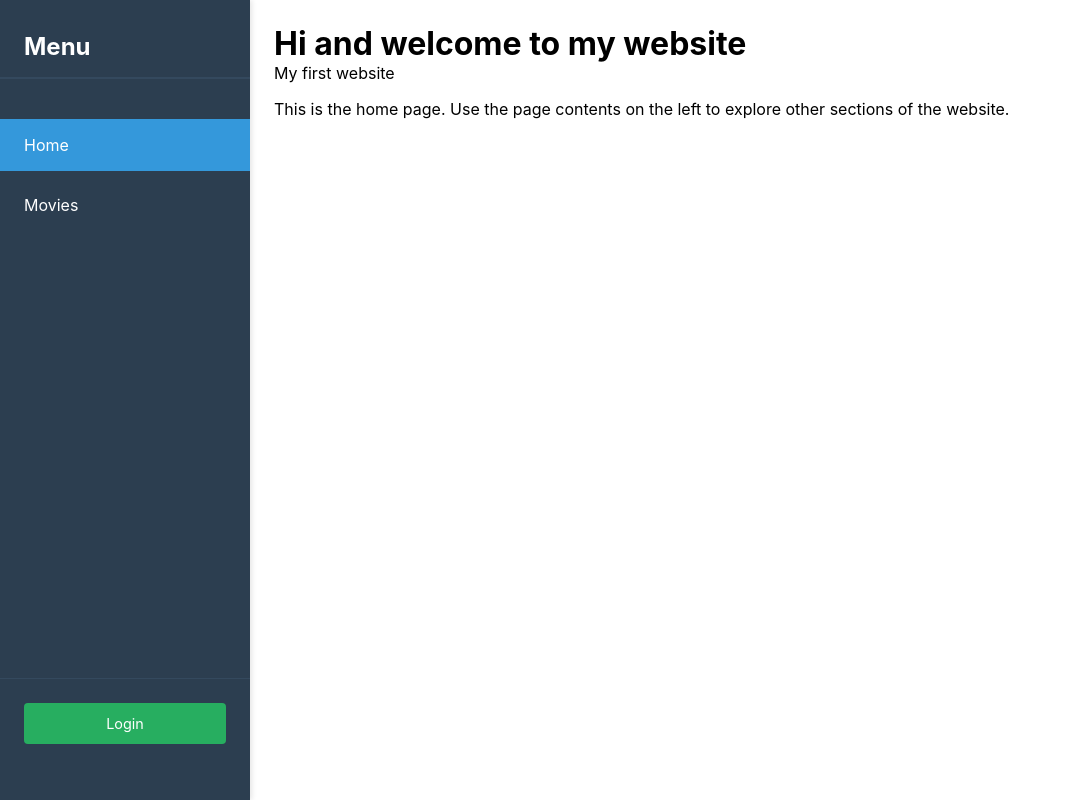
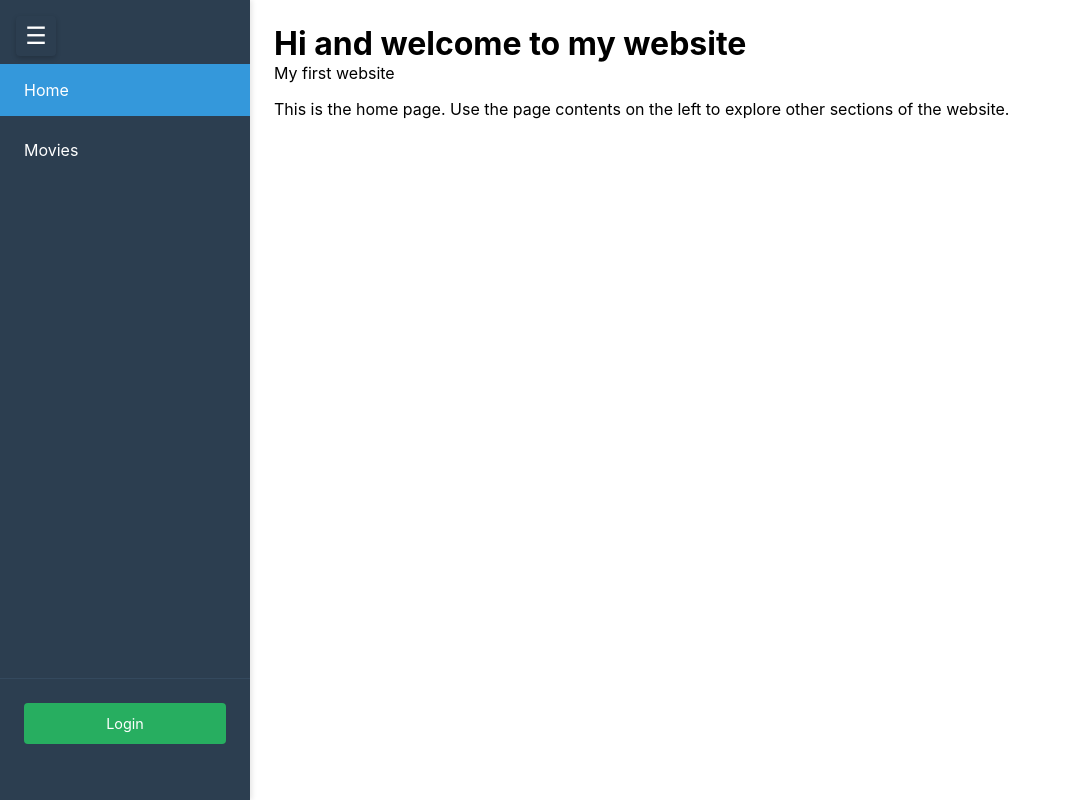
Before and after one commit to kacper-mlodkowski/kacper-mlodkowski.github.io, a Next.js app: page / in a window 1280 px wide. Shown: the whole page, without its empty margins (0-1071 px from the left). Built offline with nearby package versions, Linux system fonts and the light colour scheme; no server answers.

Commit message:
navbar can now be hidden

```diff
--- a/components/Layout.tsx
+++ b/components/Layout.tsx
@@ -1,4 +1,4 @@
-import { ReactNode } from 'react';
+import { ReactNode, useState, useEffect } from 'react';
 import Link from 'next/link';
 import { useRouter } from 'next/router';
 import { useAuth } from '../contexts/AuthContext';
@@ -11,16 +11,45 @@ interface LayoutProps {
 export default function Layout({ children }: LayoutProps) {
   const router = useRouter();
   const { user, signOut } = useAuth();
+  const [sidebarHidden, setSidebarHidden] = useState(false);
+
+  // Load sidebar state from localStorage on mount
+  useEffect(() => {
+    if (typeof window !== 'undefined') {
+      const saved = localStorage.getItem('sidebarHidden');
+      if (saved !== null) {
+        setSidebarHidden(JSON.parse(saved));
+      }
+    }
+  }, []);
+
+  // Save sidebar state to localStorage when it changes
+  useEffect(() => {
+    if (typeof window !== 'undefined') {
+      localStorage.setItem('sidebarHidden', JSON.stringify(sidebarHidden));
+    }
+  }, [sidebarHidden]);
 
   const navLinks = [
     { href: '/', label: 'Home' },
     { href: '/movies', label: 'Movies' },
   ];
 
+  const toggleSidebar = () => {
+    setSidebarHidden(!sidebarHidden);
+  };
+
   return (
     <div className={styles.container}>
-      <nav className={styles.sidebar}>
-        <h2>Menu</h2>
+      <button
+        onClick={toggleSidebar}
+        className={`${styles.toggleButton} ${sidebarHidden ? styles.toggleButtonHidden : ''}`}
+        aria-label={sidebarHidden ? 'Show menu' : 'Hide menu'}
+        title={sidebarHidden ? 'Show menu' : 'Hide menu'}
+      >
+        {sidebarHidden ? '☰' : '☰'}
+      </button>
+      <nav className={`${styles.sidebar} ${sidebarHidden ? styles.hidden : ''}`}>
         <ul className={styles.navLinks}>
           {navLinks.map((link) => (
             <li key={link.href}>
@@ -51,7 +80,7 @@ export default function Layout({ children }: LayoutProps) {
           )}
         </div>
       </nav>
-      <main className={styles.content}>{children}</main>
+      <main className={`${styles.content} ${sidebarHidden ? styles.contentFullWidth : ''}`}>{children}</main>
     </div>
   );
 }
--- a/styles/Layout.module.css
+++ b/styles/Layout.module.css
@@ -7,21 +7,20 @@
   width: 250px;
   background-color: #2c3e50;
   color: white;
-  padding: 2rem 0;
+  padding: 3.5rem 0 2rem 0;
   position: fixed;
   height: 100vh;
   box-shadow: 2px 0 5px rgba(0, 0, 0, 0.1);
   display: flex;
   flex-direction: column;
+  transition: transform 0.3s ease-in-out;
+  z-index: 100;
 }
 
-.sidebar h2 {
-  padding: 0 1.5rem;
-  margin-bottom: 2rem;
-  font-size: 1.5rem;
-  border-bottom: 2px solid #34495e;
-  padding-bottom: 1rem;
+.sidebar.hidden {
+  transform: translateX(-100%);
 }
+
 
 .navLinks {
   list-style: none;
@@ -57,6 +56,13 @@
   width: calc(100vw - 250px);
   max-width: none;
   box-sizing: border-box;
+  transition: margin-left 0.3s ease-in-out, width 0.3s ease-in-out;
+}
+
+.contentFullWidth {
+  margin-left: 0;
+  width: 100vw;
+  padding-left: calc(1rem + 40px + 1rem); /* left margin + button width + spacing */
 }
 
 .authSection {
@@ -102,3 +108,31 @@
 .loginButton:hover {
   background-color: #229954;
 }
+
+.toggleButton {
+  position: fixed;
+  top: 1rem;
+  left: 1rem;
+  width: 40px;
+  height: 40px;
+  background-color: #2c3e50;
+  color: white;
+  border: none;
+  border-radius: 4px;
+  cursor: pointer;
+  font-size: 1.5rem;
+  display: flex;
+  align-items: center;
+  justify-content: center;
+  z-index: 101;
+  box-shadow: 0 2px 5px rgba(0, 0, 0, 0.2);
+  transition: background-color 0.3s, left 0.3s ease-in-out;
+}
+
+.toggleButton:hover {
+  background-color: #34495e;
+}
+
+.toggleButtonHidden {
+  left: 1rem;
+}
```
